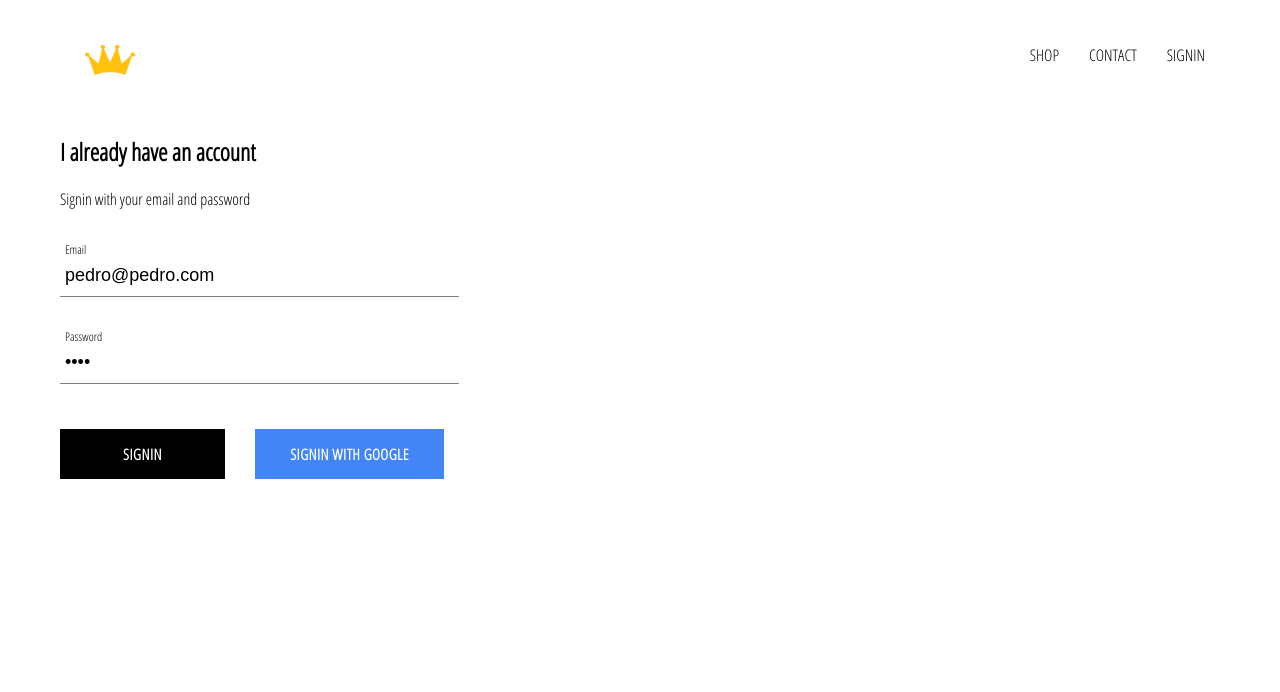
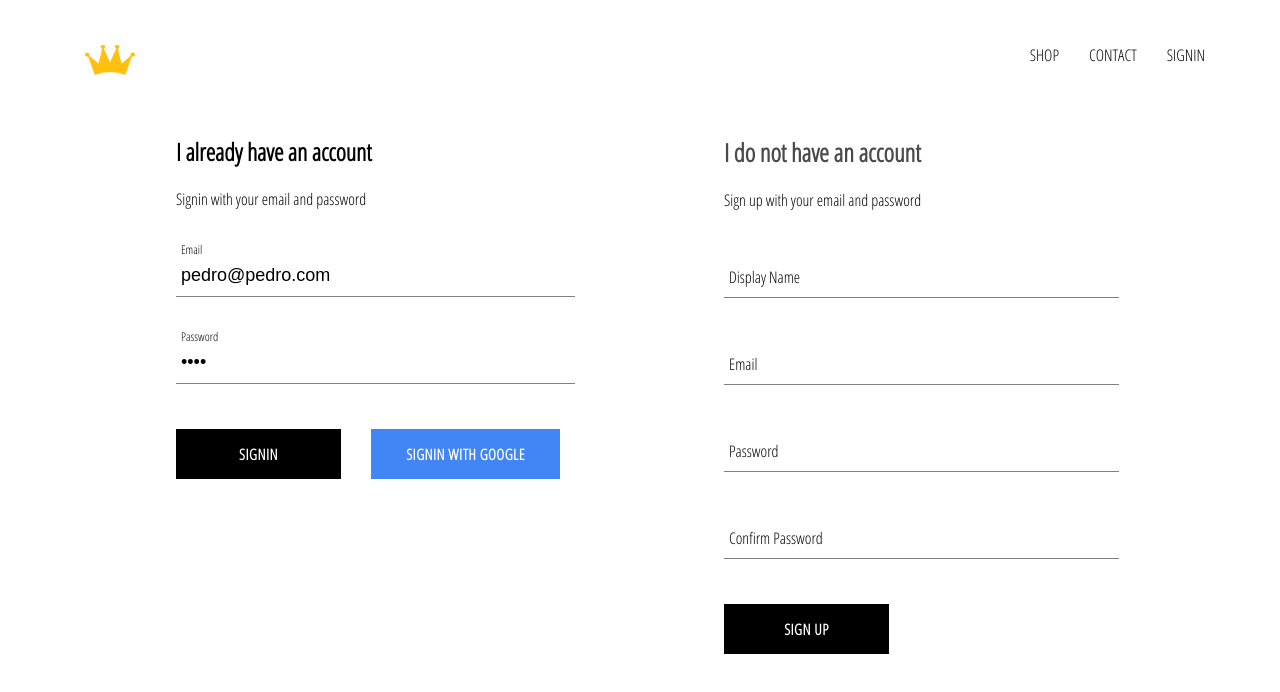
Before and after one commit to pmtavares/King-clothing, a React (Create React App) app: page /signin in a window 1280 px wide. Shown: the top 692 px of the page. Built offline with nearby package versions, Linux system fonts and the light colour scheme; no server answers.

Commit message:
Finish signin and Signup

```diff
--- a/src/App.js
+++ b/src/App.js
@@ -30,6 +30,7 @@
             ...snapShot.data()
           }
           });
+          console.log(this.state);
         });
       }
       this.setState({currentUser: userAuth})
--- a/src/components/sign-up/sign-up.component.jsx
+++ b/src/components/sign-up/sign-up.component.jsx
@@ -0,0 +1,100 @@
+import React from 'react'
+
+import FormInput from '../form-input/form-input.component'
+import CustomButton from '../custom-button/custom-button.component';
+
+import {auth, createUserProfile} from '../../firebase/firebase.util';
+import './sign-up.style.css';
+
+class SignUp extends React.Component {
+    constructor(){
+        super();
+
+        this.state = {
+            displayName: '',
+            email: '',
+            password: '',
+            confirmPassword: ''
+        }
+    }
+
+    handleSubmit = async event => {
+        event.preventDefault();
+        const {displayName, email, password, confirmPassword} = this.state;
+
+        if(password !== confirmPassword)
+        {
+            alert("passwords don't match");
+            return;
+        }
+
+        try {
+            const {user} = await auth.createUserWithEmailAndPassword(email, password);
+
+            await createUserProfile(user, {displayName});
+            this.setState();
+
+        }
+        catch(err){
+            console.error(err)
+        }
+    }
+
+    handleChange = async event => {
+        const {name, value} = event.target;
+
+        this.setState({[name]: value});
+
+    }
+
+
+
+
+   render() {
+       const {displayName, email, password, confirmPassword} = this.state;
+       return(
+           <div className="sign-up">
+                <h2 className="title">
+                    I do not have an account
+                </h2>
+                <span> Sign up with your email and password</span>
+                <form className="sign-up-form" onSubmit={this.handleSubmit}>
+                    <FormInput
+                        type="text"
+                        name="displayName"
+                        value={displayName}
+                        onChange={this.handleChange}
+                        label="Display Name"
+                        required />
+
+                    <FormInput
+                        type="email"
+                        name="email"
+                        value={email}
+                        onChange={this.handleChange}
+                        label="Email"
+                        required />
+                    <FormInput
+                        type="password"
+                        name="password"
+                        value={password}
+                        onChange={this.handleChange}
+                        label="Password"
+                        required />
+
+                    <FormInput
+                        type="password"
+                        name="confirmPassword"
+                        value={confirmPassword}
+                        onChange={this.handleChange}
+                        label="Confirm Password"
+                        required />
+                    <CustomButton type="submit">SiGN UP</CustomButton>
+
+                </form>
+           </div>
+       )
+   }
+}
+
+export default SignUp;
--- /dev/null
+++ b/src/components/sign-up/sign-up.style.css
@@ -0,0 +1,8 @@
+.sign-up {
+    display: flex;
+    flex-direction: column;
+    width: 380px;
+}
+.title {
+    margin: 20px 0;
+}
--- a/src/components/signin/signin.component.jsx
+++ b/src/components/signin/signin.component.jsx
@@ -4,7 +4,7 @@
 
 import FormInput from '../form-input/form-input.component';
 import CustomButton from '../custom-button/custom-button.component';
-import {signInWithGoogle} from '../../firebase/firebase.util';
+import {auth, signInWithGoogle} from '../../firebase/firebase.util';
 
 class Signin extends React.Component{
     constructor(props)
@@ -17,9 +17,20 @@
         };
     }
 
-    handleSubmit = (event) =>{
+    handleSubmit = async (event) =>{
         event.preventDefault();
-        this.setState({email: '', password: ''});
+        const {email, password} = this.state;
+
+        try{
+            await auth.signInWithEmailAndPassword(email, password);
+            this.setState({email: '', password: ''});
+        }
+        catch(err)
+        {
+            console.log(err);
+        }
+
+
     }
 
     handleChange = event => {
--- a/src/components/signin/signin.styles.css
+++ b/src/components/signin/signin.styles.css
@@ -2,7 +2,8 @@
 {
     width:  30vw;
     display: flex;
-    flex-direction: column
+    flex-direction: column;
+
 }
 .title
 {
--- a/src/pages/signin-and-signup/signin-and-signup.component.jsx
+++ b/src/pages/signin-and-signup/signin-and-signup.component.jsx
@@ -1,12 +1,15 @@
 import React from 'react';
 import './signin-and-signup.styles.css';
 import Signin from '../../components/signin/signin.component';
+import Signup from '../../components/sign-up/sign-up.component';
+import './signin-and-signup.styles.css';
 
 
 const SigninAndSignup = () =>
 (
-    <div>
+    <div className="sign-in-and-sign-up">
         <Signin />
+        <Signup />
     </div>
 );
 
--- a/src/pages/signin-and-signup/signin-and-signup.styles.css
+++ b/src/pages/signin-and-signup/signin-and-signup.styles.css
@@ -0,0 +1,7 @@
+.sign-in-and-sign-up {
+    width: 80%;
+    display: flex;
+
+    justify-content: space-between;
+    margin: 20px auto;
+  }
```
Also changed, not shown: 1 other file (tests, documents, lock files or other folders).
